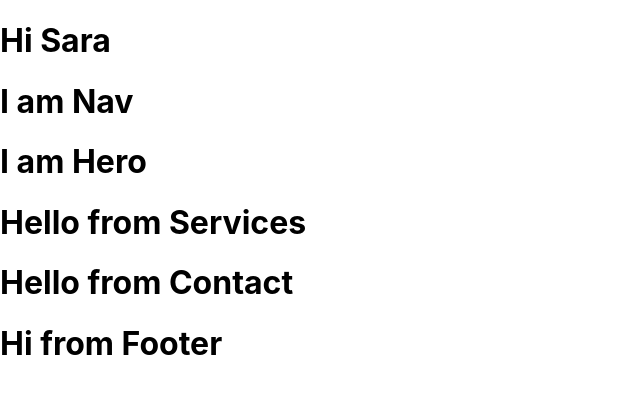
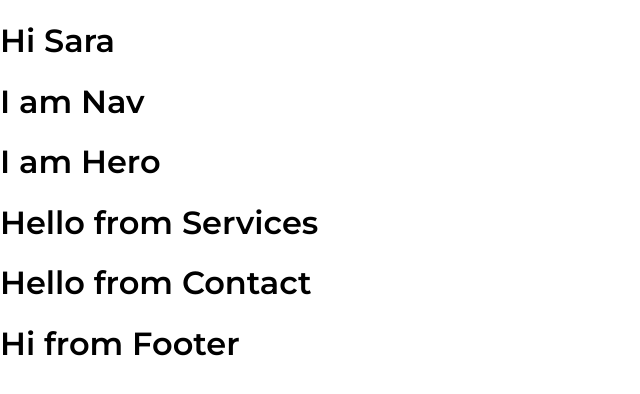
Before and after one commit to Sara-Alkhamri/revive, a React (Create React App) app: page / in a window 1280 px wide. Shown: the top 394 px of the page, without its empty margins (0-640 px from the left). Built offline with nearby package versions, Linux system fonts and the light colour scheme.

Commit message:
global font update

```diff
--- a/public/index.html
+++ b/public/index.html
@@ -24,6 +24,11 @@
       work correctly both with client-side routing and a non-root public URL.
       Learn how to configure a non-root public URL by running `npm run build`.
     -->
+    <link rel="preconnect" href="https://fonts.gstatic.com" />
+    <link
+      href="https://fonts.googleapis.com/css2?family=Montserrat:wght@400;600&display=swap"
+      rel="stylesheet"
+    />
     <title>React App</title>
   </head>
   <body>
--- a/src/index.css
+++ b/src/index.css
@@ -1,13 +1,11 @@
 body {
   margin: 0;
-  font-family: -apple-system, BlinkMacSystemFont, 'Segoe UI', 'Roboto', 'Oxygen',
-    'Ubuntu', 'Cantarell', 'Fira Sans', 'Droid Sans', 'Helvetica Neue',
-    sans-serif;
+  font-family: "Montserrat", sans-serif;
   -webkit-font-smoothing: antialiased;
   -moz-osx-font-smoothing: grayscale;
 }
 
 code {
-  font-family: source-code-pro, Menlo, Monaco, Consolas, 'Courier New',
+  font-family: source-code-pro, Menlo, Monaco, Consolas, "Courier New",
     monospace;
 }
```
